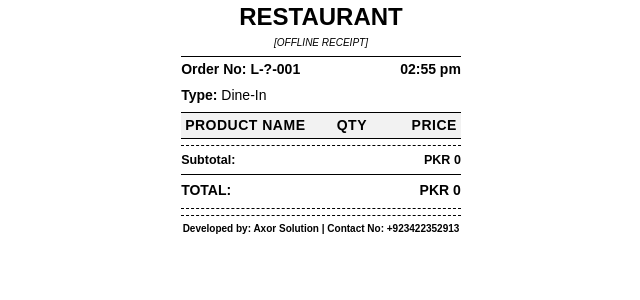
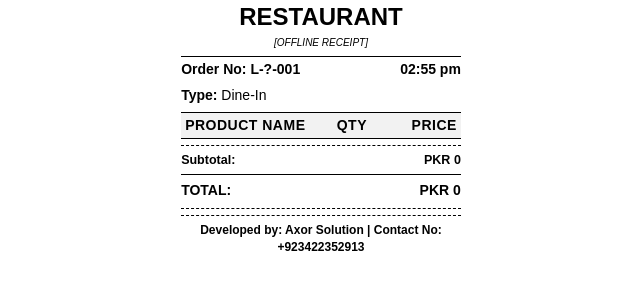
Before and after one commit to Faizan5107/resturant-pos, a Next.js app: page /print/bill/offline in a window 1280 px wide. Shown: the top 300 px of the page, without its empty margins (319-959 px from the left). Built offline with nearby package versions, Linux system fonts and the light colour scheme.

Commit message:
fontsize upgrade

```diff
--- a/src/app/print/bill/[orderId]/page.tsx
+++ b/src/app/print/bill/[orderId]/page.tsx
@@ -395,7 +395,7 @@ export default async function FinalBillPage({
             borderTop: "1px dashed #0c0b0bff",
             paddingTop: "6px",
             textAlign: "center",
-            fontSize: "10px",
+            fontSize: "12px",
             fontWeight: "bold",
             color: "#000",
             marginBottom: "30px",
--- a/src/app/print/bill/offline/page.tsx
+++ b/src/app/print/bill/offline/page.tsx
@@ -319,7 +319,7 @@ function OfflineBillSlipContent() {
             borderTop: "1px dashed #000",
             paddingTop: "6px",
             textAlign: "center",
-            fontSize: "10px",
+            fontSize: "12px",
             fontWeight: "bold",
             color: "#000",
             marginBottom: "30px",
```
